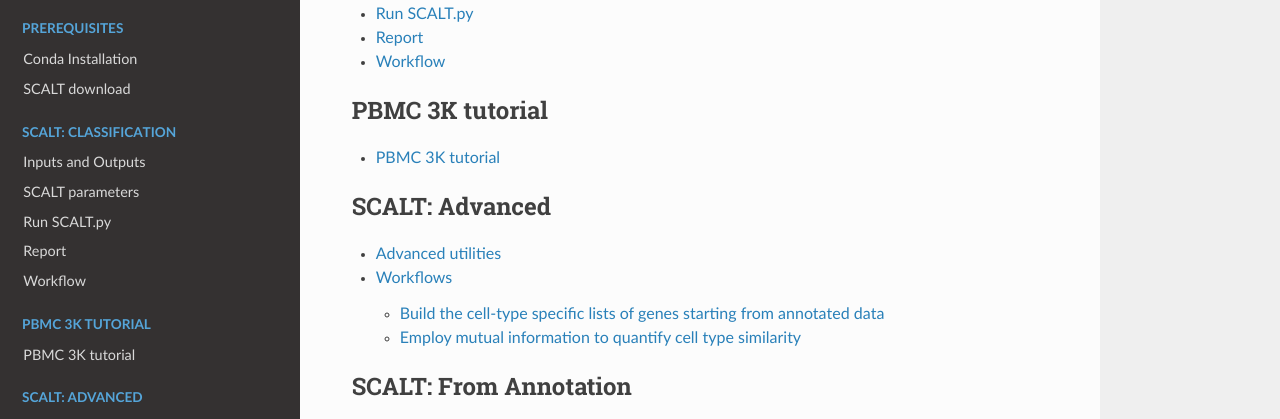
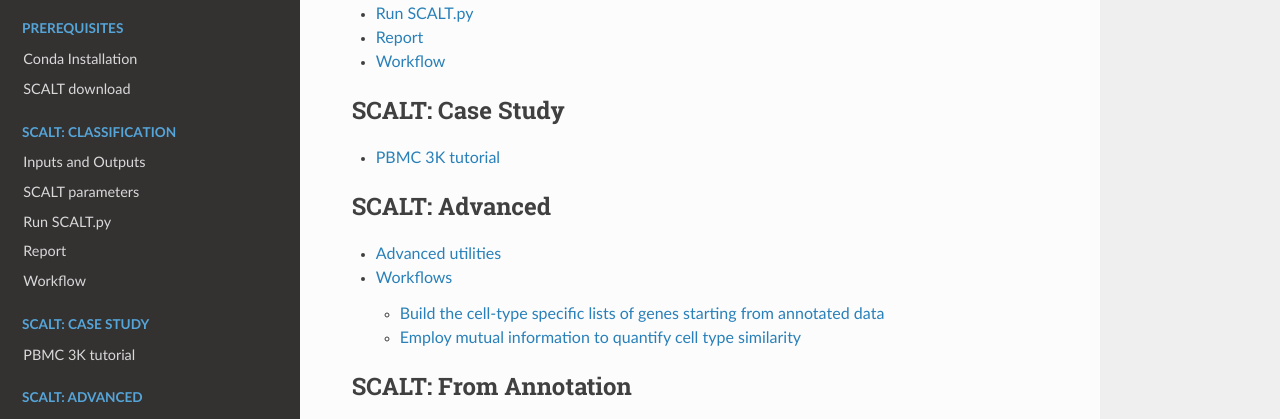
Before and after one commit to danitrave/SCALT, a Sphinx documentation site: the page built from docs/source/index.rst, in a window 1280 px wide and 900 px high, scrolled down 784 px. Shown: the part 166-585 px from the top of the window. Built offline with Sphinx 7.4.7 and the Read the Docs theme 3.1.0, drawn with Linux system fonts in a browser that asks for light colours.

Commit message:
Update index.rst

```diff
--- a/docs/source/index.rst
+++ b/docs/source/index.rst
@@ -34,7 +34,7 @@ If you want to learn more about, please see the manual for point to point for in
 
 .. toctree::
    :maxdepth: 2
-   :caption: PBMC 3K tutorial
+   :caption: SCALT: Case Study
 
    tutorial_pbmc.rst
 
```
